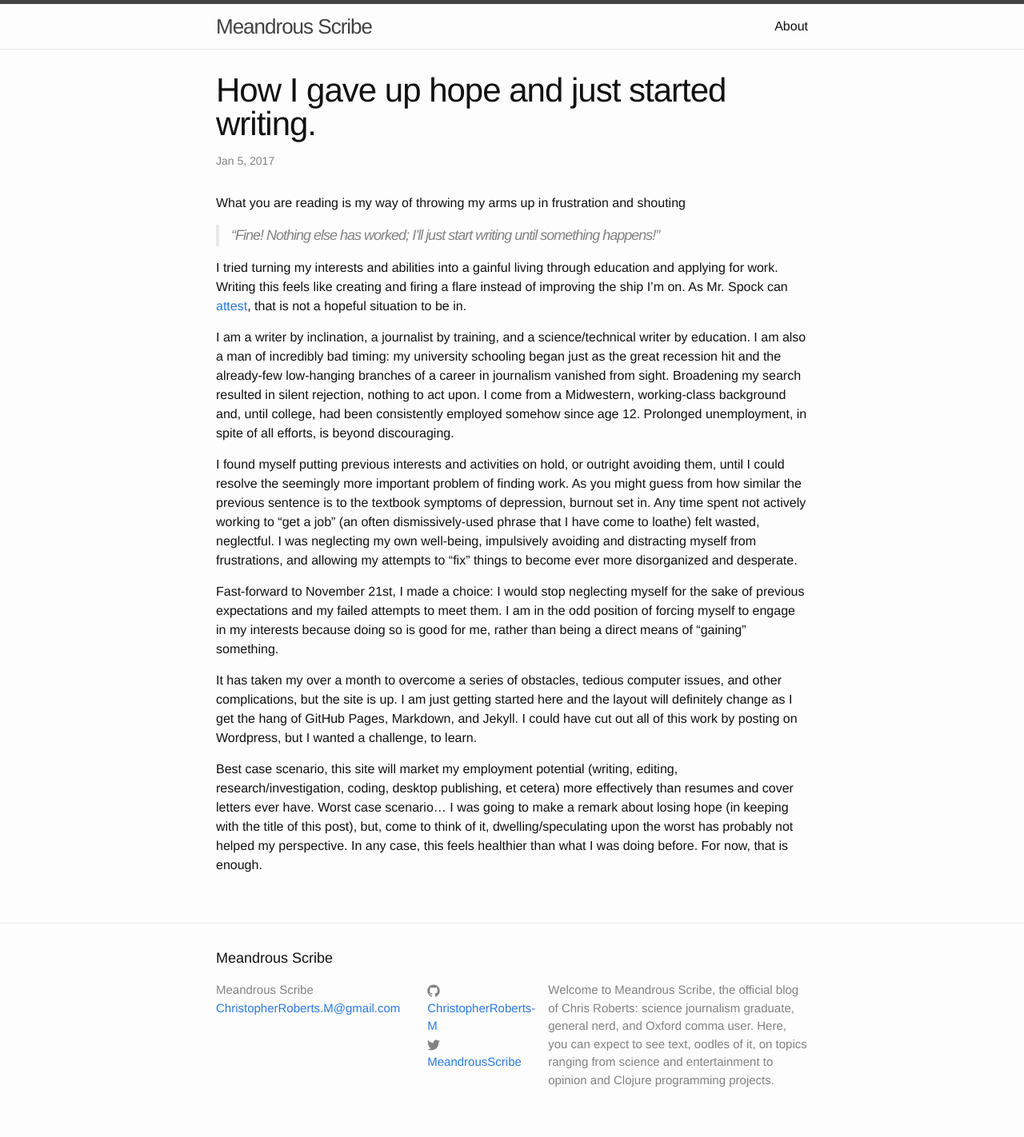
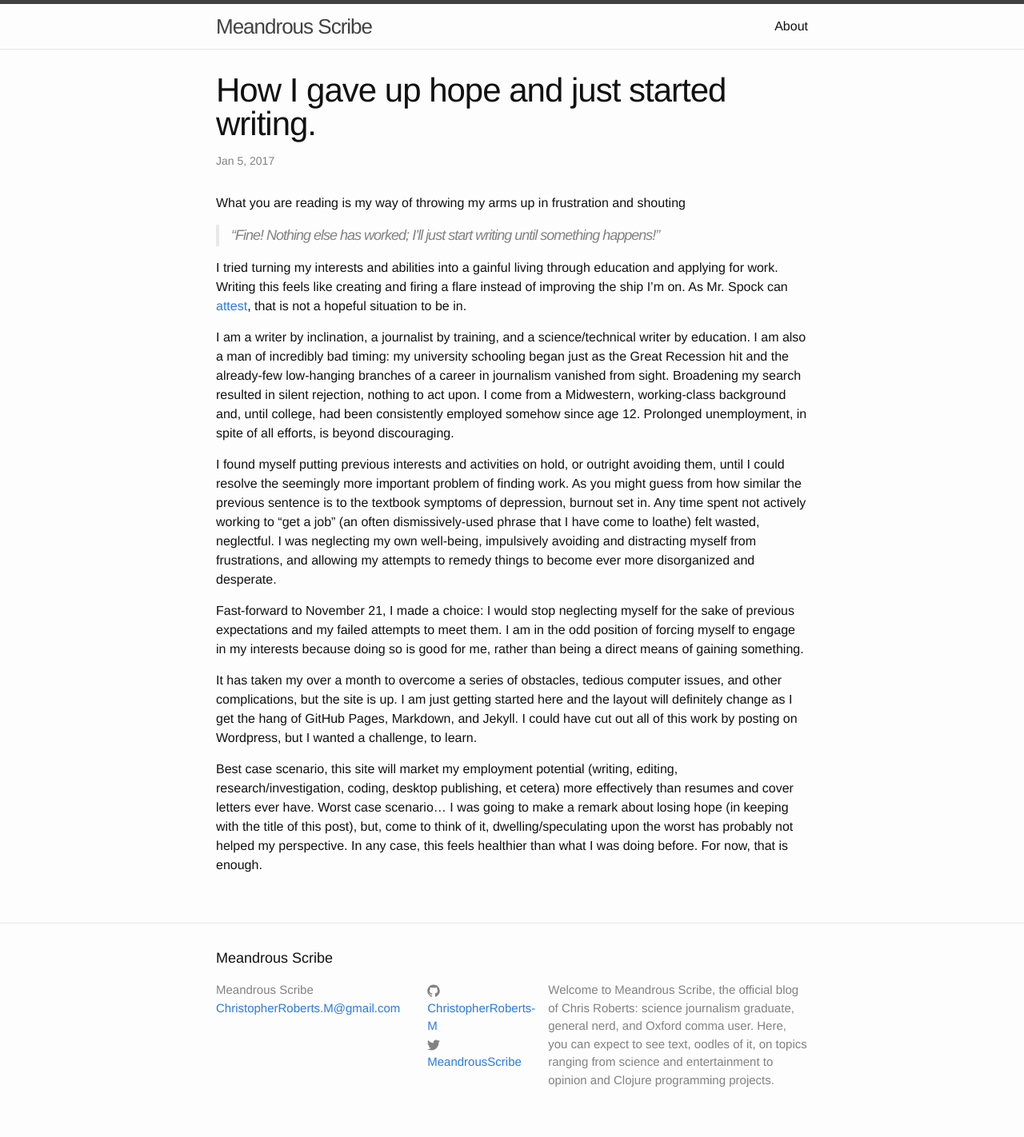
Before and after one commit to ChristopherRoberts-M/ChristopherRoberts-M.github.io, a Jekyll site: the page built from _posts/2017-01-05-just-started-writing.markdown, in a window 1280 px wide. Shown: the whole page at 80% size. Built offline with Jekyll 4.4.1, drawn with Linux system fonts in a browser that asks for light colours.

Commit message:
Update 2017-01-05-just-started-writing.markdown

```diff
--- a/_posts/2017-01-05-just-started-writing.markdown
+++ b/_posts/2017-01-05-just-started-writing.markdown
@@ -14,7 +14,7 @@ Writing this feels like creating and firing a flare instead of improving the shi
 As Mr. Spock can [attest][trek-quote], that is not a hopeful situation to be in.
 
 I am a writer by inclination, a journalist by training, and a science/technical writer by education.
-I am also a man of incredibly bad timing: my university schooling began just as the great recession hit
+I am also a man of incredibly bad timing: my university schooling began just as the Great Recession hit
 and the already-few low-hanging branches of a career in journalism vanished from sight. Broadening my
 search resulted in silent rejection, nothing to act upon. I come from a Midwestern, working-class background
 and, until college, had been consistently employed somehow since age 12. Prolonged unemployment,
@@ -25,12 +25,12 @@ until I could resolve the seemingly more important problem of finding work. As y
 from how similar the previous sentence is to the textbook symptoms of depression, burnout set in.
 Any time spent not actively working to “get a job” (an often dismissively-used phrase that I have
 come to loathe) felt wasted, neglectful. I was neglecting my own well-being, impulsively avoiding
-and distracting myself from frustrations, and allowing my attempts to “fix” things to become ever
+and distracting myself from frustrations, and allowing my attempts to remedy things to become ever
 more disorganized and desperate.
 
-Fast-forward to November 21st, I made a choice: I would stop neglecting myself for the sake of previous expectations
+Fast-forward to November 21, I made a choice: I would stop neglecting myself for the sake of previous expectations
 and my failed attempts to meet them. I am in the odd position of forcing myself to engage in my interests because
-doing so is good for me, rather than being a direct means of “gaining” something.
+doing so is good for me, rather than being a direct means of gaining something.
 
 It has taken my over a month to overcome a series of obstacles, tedious computer issues, and other complications,
 but the site is up. I am just getting started here and the layout will definitely change as I get the hang of
```
